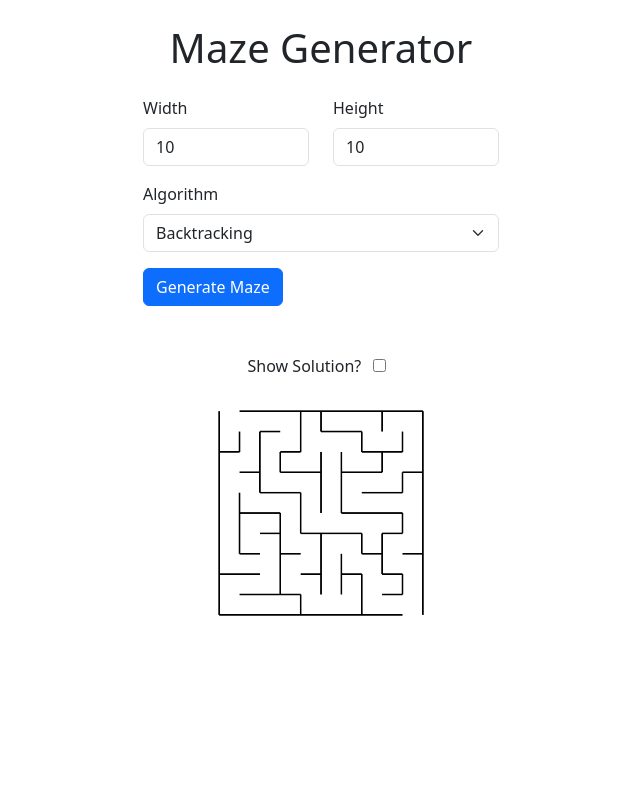
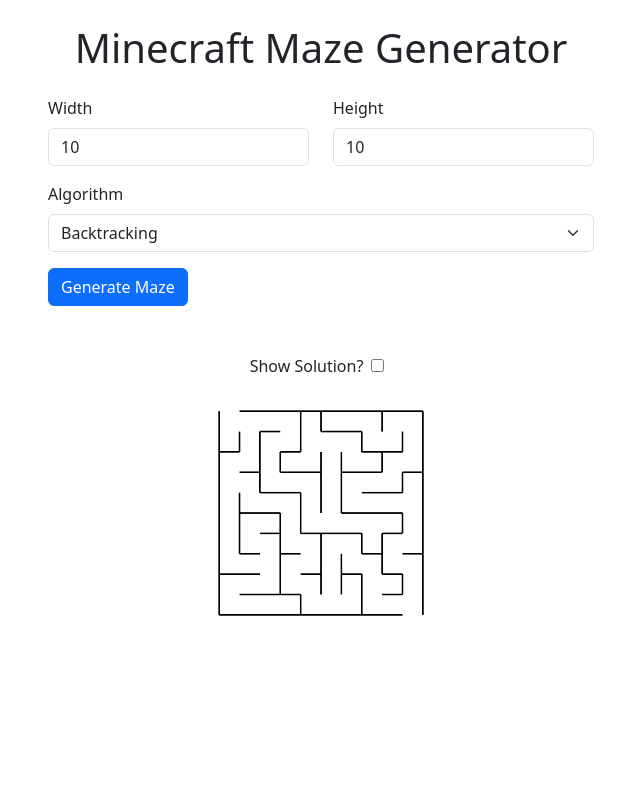
Before and after one commit to nsdigirolamo/maze-gen, a React (Vite) app: page / in a window 1280 px wide. Both pictures are taken after a click on the button "Generate Maze". Shown: the top 800 px of the page, without its empty margins (319-959 px from the left). Built offline with nearby package versions, Linux system fonts and the light colour scheme.

Commit message:
Edited bootstrap style

```diff
--- a/src/App.css
+++ /dev/null
@@ -1,41 +0,0 @@
-body {
-  font-family: sans-serif;
-}
-
-footer {
-  text-align: center;
-  margin: 50vh 0 2vh 0;
-  font-size: 0.75rem;
-}
-
-.container,
-.row {
-  height: 100%;
-  padding: 0;
-  margin: 0;
-  display: flex;
-  align-items: center;
-  justify-content: center;
-}
-
-.col {
-  flex: 1;
-}
-
-.menu {
-  border: solid black;
-  padding: 25px;
-  margin: 25px;
-  align-items: center;
-  display: inline-block;
-}
-
-.menu label {
-  display: inline-block;
-  width: 100px;
-}
-
-.menu input {
-  width: 125px;
-  margin-right: 10px;
-}
--- a/src/App.tsx
+++ b/src/App.tsx
@@ -5,7 +5,7 @@
 import Maze from "./models/maze";
 import MAZE_CREATORS from "./constants/maze-creators";
 import ControlPanelData from "./models/control-panel-data";
-import { Col, Container, Form, Row } from "react-bootstrap";
+import { Col, Container, Row } from "react-bootstrap";
 
 function App() {
   const [maze, setMaze] = useState<Maze | null>();
@@ -24,20 +24,20 @@
 
   return (
     <>
-      <h1 className="text-center my-4">Maze Generator</h1>
+      <h1 className="text-center my-4">Minecraft Maze Generator</h1>
       <Container style={{ minHeight: "100vh" }}>
         <Row className="mb-5">
-          <Col md={{ span: 4, offset: 4 }}>
+          <Col md={{ span: 6, offset: 3 }}>
             <ControlPanel onSubmit={handleControlPanelSubmit} />
           </Col>
         </Row>
-        <Row className="flex-grow-1 align-items-center">
-          <Col className="text-center " md={{ span: 6, offset: 3 }}>
+        <Row className="mb-5">
+          <Col className="text-center">
             {maze ? (
               <>
                 <Row>
                   <Col>
-                    Show Solution?{" "}
+                    <span>Show Solution?</span>
                     <input
                       className="mx-2"
                       type="checkbox"
```
